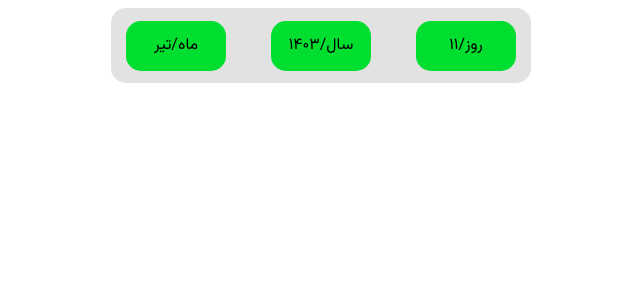
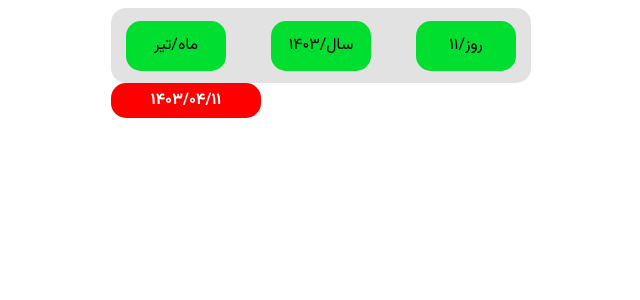
Before and after one commit to mohammadpy8/date-picker-ts-scss, a Next.js app: page /test-components in a window 1280 px wide. Shown: the top 300 px of the page, without its empty margins (319-959 px from the left). Built offline with nearby package versions, Linux system fonts and the light colour scheme.

Commit message:
show today date

```diff
--- a/src/components/DatePicker/DatePicker.module.scss
+++ b/src/components/DatePicker/DatePicker.module.scss
@@ -119,6 +119,18 @@ $month-box: #00891d;
   }
 }
 
+.datePickerToday {
+  display: flex;
+  justify-content: center;
+  align-items: center;
+  color: #fff;
+  font-weight: bold;
+  padding: 5px 0;
+  border-radius: 15px;
+  background-color: red;
+  width: 150px;
+}
+
 .activeMonth {
   background-color: rgb(204, 204, 204);
   color: #333 !important;
--- a/src/components/DatePicker/DatePicker.tsx
+++ b/src/components/DatePicker/DatePicker.tsx
@@ -83,13 +83,13 @@ function DatePicker() {
     if (months.length > 0 && years.length > 0) {
       const year = years[0].year;
       const month = months[0].value;
-      const day = 0;
-      const date = `${year}/${
-        month < 10 ? convertEnToFa(String("0" + month)) : convertEnToFa(String(month))
-      }/${convertEnToFa(String(day))}`;
+      const day = days[0].day;
+      const date = `${year}/${month < 10 ? convertEnToFa(String("0" + month)) : convertEnToFa(String(month))}/${
+        convertFaToEn(day) < 10 ? convertEnToFa(String("0" + day)) : day
+      }`;
       return date;
     }
-    return;
+    return "تاریخ امروز";
   };
 
   const handleDayShow = () => {
@@ -99,6 +99,7 @@ function DatePicker() {
   };
 
   const showDay = handleDayShow();
+  const currentDate = becomeDate();
 
   useOutsideClickDatePicker(dayRef, "day-layout", () => setOpenListDay(false));
   useOutsideClickDatePicker(monthRef, "month-layout", () => setOpenListMonth(false));
@@ -118,6 +119,9 @@ function DatePicker() {
             <span>{`روز/${showDay}`}</span>
           </div>
         </div>
+      </div>
+      <div className={styles.datePickerToday}>
+        <span>{currentDate}</span>
       </div>
       <div>
         {openListMonth && (
```
